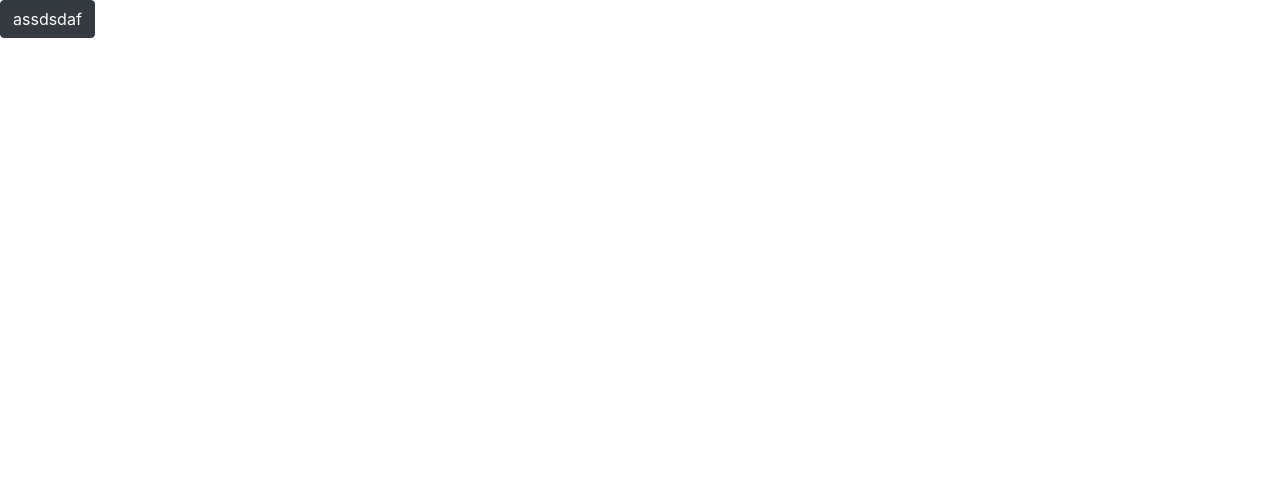
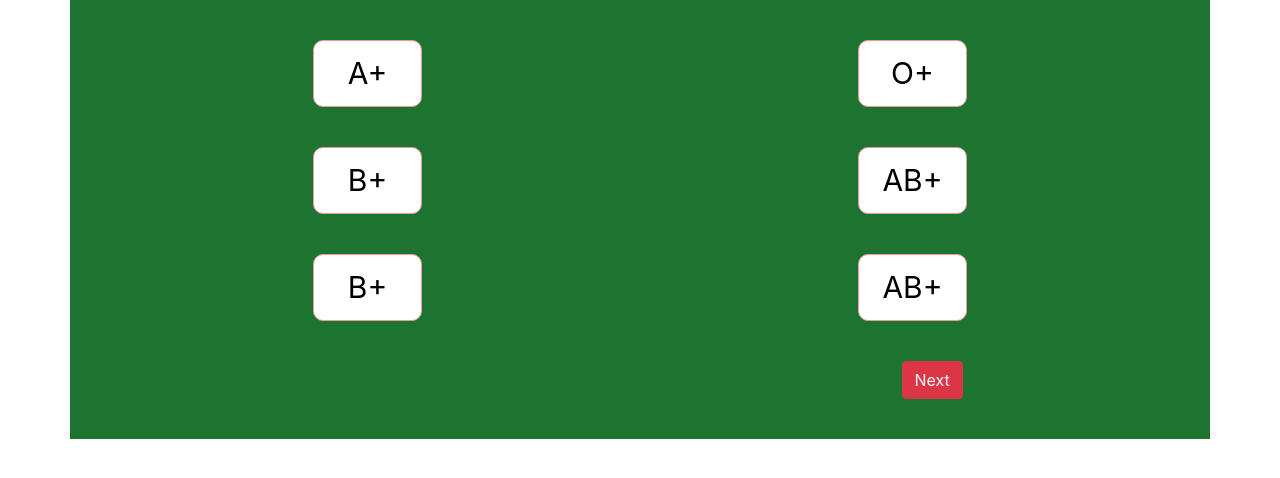
Before and after one commit to rindishkrishna/BloodBank, a React (Create React App) app: page / in a window 1280 px wide. Shown: the top 478 px of the page. Built offline with nearby package versions, Linux system fonts and the light colour scheme.

Commit message:
BloodgroupStarter

```diff
--- a/src/App.js
+++ b/src/App.js
@@ -1,7 +1,8 @@
-import React from "react";
-import Context from "./context/Context";
-import { BrowserRouter as Router, Switch, Route } from "react-router-dom";
+import React from 'react';
+import Context from './context/Context';
+import { BrowserRouter as Router, Switch, Route } from 'react-router-dom';
 import Chart from './components/chart/Chart';
+import Bloodgroup from './Screens/Bloodgroup/Bloodgroup';
 
 function App() {
   return (
@@ -11,8 +12,8 @@ function App() {
           <Route path="/chart">
             <Chart />
           </Route>
-          <Route path='/'>
-            <button className="btn btn-dark" >assdsdaf</button>
+          <Route path="/">
+            <Bloodgroup />
           </Route>
         </Switch>
       </Router>
--- /dev/null
+++ b/src/Screens/Bloodgroup/Bloodgroup.js
@@ -0,0 +1,53 @@
+import React from 'react';
+import './Bloodgroup.scss';
+export default function Blood() {
+
+  return (
+    <div className="container main">
+      <div className="row justify-content-around pad">
+        <div className="">
+          <button className="btb">
+            <text className="btb-text">A+</text>
+          </button>
+        </div>
+        <div className="">
+          <button className="btb">
+            <text className="btb-text">O+</text>
+          </button>
+        </div>
+      </div>
+      <div className="row justify-content-around pad">
+        <div className="">
+          <button className="btb">
+            {' '}
+            <text className="btb-text">B+</text>
+          </button>
+        </div>
+        <div className="">
+          <button className="btb">
+            {' '}
+            <text className="btb-text">AB+</text>
+          </button>
+        </div>
+      </div>
+      <div className="row justify-content-around pad">
+        <div className="">
+          <button className="btb">
+            {' '}
+            <text className="btb-text">B+</text>
+          </button>
+        </div>
+        <div className="">
+          <button className="btb">
+            {' '}
+            <text className="btb-text">AB+</text>
+          </button>
+        </div>
+      </div>
+      <div className="row justify-content-around ">
+        <div> </div>
+        <button className="btn btn-danger red">Next</button>
+      </div>
+    </div>
+  );
+}
--- /dev/null
+++ b/src/Screens/Bloodgroup/Bloodgroup.scss
@@ -0,0 +1,23 @@
+.btb {
+  width: 109px;
+  height: 67px;
+  border-radius: 10px;
+  background-color: #ffffff;
+  border: 1px solid #ef9a9a;
+}
+.btb-text {
+  font-size: 30px;
+}
+.padd {
+  margin-right: 60px;
+}
+.pad {
+  margin-bottom: 40px;
+}
+.red {
+  margin-left: 140px;
+}
+.main {
+  background-color: #1c7430;
+  padding: 40px;
+}
--- a/src/components/chart/Chart.js
+++ b/src/components/chart/Chart.js
@@ -1,30 +1,39 @@
 import './chart.scss';
-import React, {useEffect, useRef} from 'react';
+import React, { useEffect, useRef } from 'react';
 import Chart from 'chart.js';
 
-function Charting(){
+function Charting() {
   const canvasRef = useRef();
   useEffect(() => {
-        new Chart(canvasRef.current.getContext("2d"), {
-            type: "pie",
+    new Chart(canvasRef.current.getContext('2d'), {
+      type: 'pie',
       data: {
         //Bring in data
-                labels: ["A+", "A-", "B+", "B-", "AB+", "AB-", "O+", "O-"],
+        labels: ['A+', 'A-', 'B+', 'B-', 'AB+', 'AB-', 'O+', 'O-'],
         datasets: [
           {
-                        backgroundColor: ['#fa7f70', '#f8433f', '#7b1d1b', '#ef403d', '#ce5c5c', '#c33230', '#e1455e', '#b22d2b'],
-                        label: "Sales",
+            backgroundColor: [
+              '#fa7f70',
+              '#f8433f',
+              '#7b1d1b',
+              '#ef403d',
+              '#ce5c5c',
+              '#c33230',
+              '#e1455e',
+              '#b22d2b',
+            ],
+            label: 'Sales',
             data: [86, 67, 91, 45, 55, 88, 25, 66],
-                    }
-                ]
+          },
+        ],
       },
       options: {
         //Customize chart options
-            }
+      },
     });
   }, []);
 
-    return(
+  return (
     <div id="chdiv">
       <canvas id="blchart" ref={canvasRef} />
     </div>
```
Also changed, not shown: 1 other file (tests, documents, lock files or other folders). Lines whose indentation alone changed are shown as unchanged.
